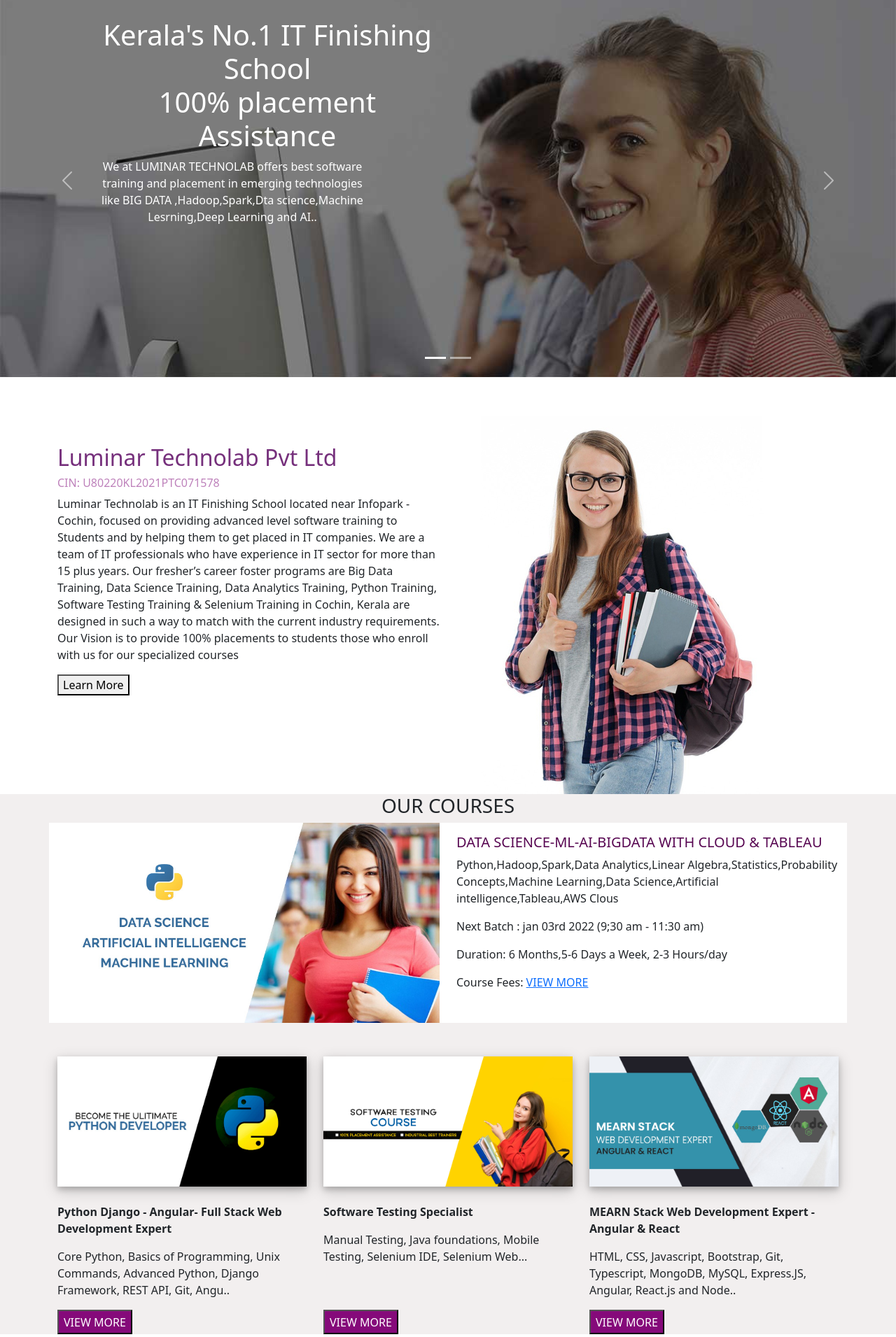
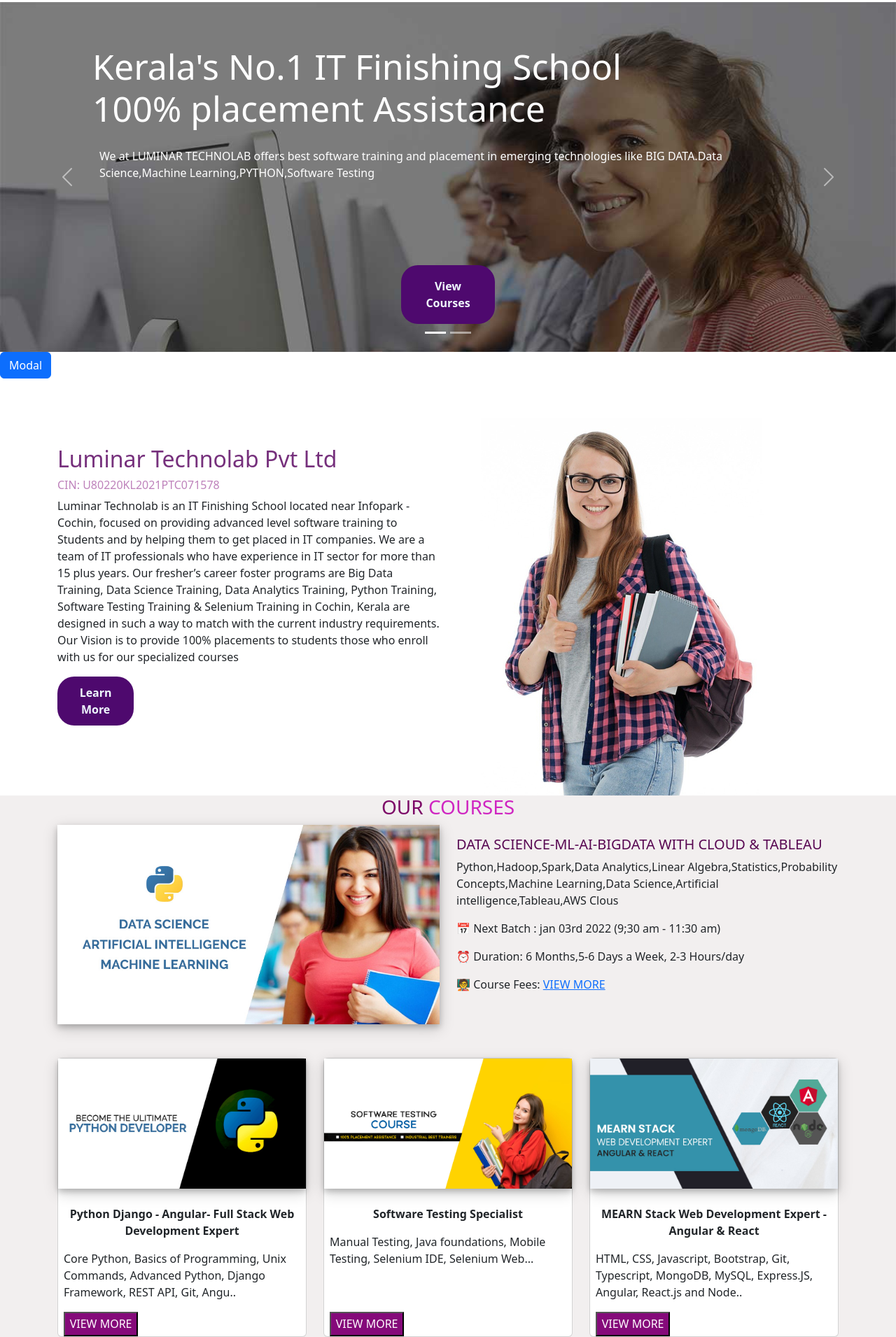
Before and after one commit to snehaprakashm/luminaroldsite, a plain HTML site: page navindex.html in a window 1280 px wide. Shown: the part 123-2034 px from the top of the page at 70% size. Drawn offline with nearby package versions, Linux system fonts and the light colour scheme.

Commit message:
lumi site

```diff
--- a/lumi.css
+++ b/lumi.css
@@ -1,22 +1,24 @@
+/*
 .heading {
-    margin-left: -60px;
-    top:-453px;
-    position: absolute;
+    margin-left: -65px;
+    top:300px
+   position: absolute;
+   width: 600px;
 
-}
 
-.heading{
-width: 500px;
-}
-.p2{
-    width: 400px;
 }
 .secndhead {
     margin-left:-50px;
-    top:-460px;
+    top:-368px;
     position: absolute;
-    width: 500px;
-}
+    width: 700px;
+
+}*/
+
+
+
+
+
 h2{
     color: rgba(89, 5, 97, 0.829);
 }
@@ -28,6 +30,7 @@ button{
 }
 .im1{
     width:100%;
+    box-shadow: 0 4px 8px 0 rgba(0, 0, 0, 0.2), 0 6px 20px 0 rgba(0, 0, 0, 0.19);
 }
 h5{
     color: rgb(88, 7, 82);
@@ -65,3 +68,90 @@ box-shadow: 0 4px 8px 0 rgba(0, 0, 0, 0.2), 0 6px 20px 0 rgba(0, 0, 0, 0.19);
     margin-top: 48px;
     color: white;
 }
+h3{
+    text-align: center;
+}
+.l1{
+
+        background-color: rgb(78, 9, 110);
+        width: 20%;
+        font-weight: bolder;
+        border:rgb(103, 13, 145) ;
+        border-radius: 24px;
+        padding: 2%;
+        color: aliceblue;
+        position: sticky;
+        top: 10px;
+
+}
+.l2{
+
+    background-color: rgb(78, 9, 110);
+    width: 15%;
+    font-weight: bolder;
+    border:rgb(103, 13, 145) ;
+    border-radius: 24px;
+    padding: 2%;
+    color: aliceblue;
+    position: sticky;
+    top: 10px;
+
+}
+.lm1{
+    height: 500px;
+    width: 100%;
+}
+#r1:hover{
+    box-shadow: 0 0 10px rgba(0,0,0,0.6);
+    -moz-box-shadow: 0 0 10px rgba(0,0,0,0.6);
+    -webkit-box-shadow: 0 0 10px rgba(0,0,0,0.6);
+    -o-box-shadow: 0 0 10px rgba(0,0,0,0.6);
+      scale: 1.01;
+  }
+  #top1{
+    height: 2.5px;
+  }
+.hh1 h1{
+    margin-left: -60px;
+    font-size: 50px;
+    position: absolute;
+    top: -294px;
+    text-align: start;
+}
+.hh1{
+    width: 550px;
+}
+.hh1 p{
+    text-align: start;
+}
+.pp1{
+    text-align: start;
+    position: absolute;
+    top: -148px;
+    left: -50px;
+  }
+  .hh2 h1{
+    margin-left: -60px;
+    font-size: 50px;
+    position: absolute;
+    top: -306px;
+    text-align: start;
+  }
+  .pp2
+{
+  text-align: start;
+  position: absolute;
+  top: -178px;
+  left: -55px;
+}
+.card:hover{
+    box-shadow: 0 0 10px rgba(0,0,0,0.6);
+    -moz-box-shadow: 0 0 10px rgba(0,0,0,0.6);
+    -webkit-box-shadow: 0 0 10px rgba(0,0,0,0.6);
+    -o-box-shadow: 0 0 10px rgba(0,0,0,0.6);
+      scale: 1.01;
+  }
+
+ .head3{
+
+ }
--- a/index.html
+++ b/navindex.html
@@ -16,6 +16,16 @@
 </head>
 
 <body>
+  <div style="background-color: rgb(123, 3, 123); ">
+    <div class="row" id="top1">
+      <div class="col-lg-6 text-white pl-1" >Have any question? +91 8086 651 651</div>
+      <div class="col-lg-6 text-white " id="h1">
+       <i class="fa-solid fa-phone"> +91 8086 651 651</i>&nbsp;
+       <i class="fa-solid fa-envelope"></i>&nbsp;<p style="display: inline; font-size: 13px;">contact@luminartechnolab.com</p>
+      </div>
+    </div>
+      <br>
+    </div>
   <nav class="navbar navbar-expand-lg " style="background-color:white ;">
     <div class="container-fluid">
       <a class="navbar-brand" href="#"> <img src="./images/download (1).jpg" style="width:270px" alt=""></a>
@@ -62,24 +72,25 @@
     </div>
     <div class="carousel-inner">
       <div class="carousel-item active">
-        <img src="./images/carousellumi.jpg " class="d-block w-100" alt="...">
+        <img class="lm1" src="./images/carousellumi.jpg " class="d-block w-100" alt="...">
         <div class="carousel-caption d-none d-md-block">
-          <div class="heading">
+          <div class="hh1">
             <h1>Kerala's No.1 IT Finishing School <br>100% placement Assistance</h1>
-            <p class="p2">We at LUMINAR TECHNOLAB offers best software training and placement in emerging technologies
-              like BIG DATA
-              ,Hadoop,Spark,Dta science,Machine Lesrning,Deep Learning and AI..</p>
+            <p class="pp1"> We at LUMINAR TECHNOLAB offers best software training and placement in emerging technologies like BIG
+              DATA.Data Science,Machine Learning,PYTHON,Software Testing</p>
           </div>
+          <button class="l2">View Courses</button>
         </div>
       </div>
       <div class="carousel-item">
-        <img src="./images/luminarcarousel.jpg" class="d-block w-100" alt="...">
+        <img class="lm1" src="./images/luminarcarousel.jpg" class="d-block w-100" alt="...">
         <div class="carousel-caption d-none d-md-block ">
-          <div class="secndhead">
-            <h1>Data Sience,ML &AI <br>Big Data-Hadoop and Spark <br>Python Data Science</h1>
-            <p class="p2">We at LUMINAR TECHNOLAB offers best software training and placement in emerging technologies like BIG
-              DATA.Data Science,Machine Learning,PYTHON,Software Testing.</p>
+          <div class="hh2">
+            <h1 id="hh2">Data Sience,ML &AI Big Data-Hadoop and Spark Python Data Science</h1>
+            <p class="pp2">We at LUMINAR TECHNOLAB offers best software training and placement in emerging technologies
+              like BIG DATA,Hadoop,Spark,Dta science,Machine Lesrning,Deep Learning and AI...</p>
           </div>
+          <button class="l2">View Courses</button>
         </div>
       </div>
     </div>
@@ -91,7 +102,48 @@
       <span class="carousel-control-next-icon" aria-hidden="true"></span>
       <span class="visually-hidden">Next</span>
     </button>
+
   </div>
+  <button type="button" class="btn btn-primary" data-bs-toggle="modal" data-bs-target="#exampleModal">
+    Modal
+  </button>
+    <!-- Modal -->
+<div class="modal fade" id="exampleModal" tabindex="-1" aria-labelledby="exampleModalLabel" aria-hidden="true">
+  <div class="modal-dialog">
+    <div class="modal-content">
+
+      <div class="modal-body">
+        <h5><b>Getting training Quote for free</b></h5>
+        <form action="">
+          <input type="text" placeholder="Name" style="border: none;">
+          <hr>
+          <input type="text" placeholder="Email" style="border: none;">
+          <hr>
+          <input type="number" placeholder="Phone number" style="border: none;">
+          <hr>
+          <label for="">Select course intrested in</label>
+          <select name="" id="">
+            <option value="Select course intrested in"></option>
+            <option value="DS">Data Science - ML - AI - Big Data with Cloud</option>
+            <option value="Python">Python Django - Angular- Full Stack Web Development Expert</option>
+            <option>MEARN Stack Web Development Expert - Angular  React</option>
+            <option>Business Analytics - Power BI  Tableau</option>
+            <option value="Sotfware Testing">Software Testing Specialist</option>
+            <option>Android Developer Expert Training In Kochi- Flutter</option>
+          </select>
+          <hr>
+          <input type="text" placeholder="City" style="border: none;">
+          <hr>
+          <textarea name="" id="" cols="50" rows="3" placeholder="Comments" style="border: none;"></textarea>
+          <hr>
+          <button style="background-color: rgb(76, 11, 138); color: #fff; border: none;">Submit</button>
+        </form>
+      </div>
+
+    </div>
+  </div>
+</div>
+
   <div class="container w-100">
   <div class="row  mt-5 ">
     <div class=" col-lg-6 col-sm-12 mt-5">
@@ -105,56 +157,62 @@
         Training & Selenium Training in Cochin, Kerala are designed in such a way to match with the current industry
         requirements. Our Vision is to provide 100% placements to students those who enroll with us for our specialized
         courses</p>
-        <button>Learn More</button>
+        <button class="l1">Learn More</button>
     </div>
+
     <div class=" col-lg-6 col-sm-12 mt-2">
       <img id="p1" src="./images/qq.jpg" alt="">
     </div>
   </div>
 </div>
 <div class="bck">
-  <h3 class="text-center ">OUR COURSES</h3>
+  <h3 style="color:rgb(124, 8, 103)">OUR <span style="color:rgb(207, 37, 193) "> COURSES</span> </h3>
   <div class="container w-100">
-    <div class="row">
-      <div class="col-6">
+    <div class="row" id="r1">
+      <div class="col-lg-6 col-md-12">
         <img class="im1" src="./images/data-science-1588143159.jpg" alt="">
       </div>
-      <div class="col-6">
+      <div class="col-lg-6 col-md-12">
 
       <h5 class="dat mt-3">DATA SCIENCE-ML-AI-BIGDATA WITH CLOUD & TABLEAU</h5>
       <p>Python,Hadoop,Spark,Data Analytics,Linear Algebra,Statistics,Probability Concepts,Machine Learning,Data Science,Artificial intelligence,Tableau,AWS Clous</p>
-     <p>Next Batch : jan 03rd 2022 (9;30 am - 11:30 am)</p>
-     <p>Duration: 6 Months,5-6 Days a Week, 2-3 Hours/day</p>
-     <P>
-     Course Fees: <a href="">VIEW MORE</a>  </P>
+     <p>📅 Next Batch : jan 03rd 2022 (9;30 am - 11:30 am)</p>
+     <p>⏰ Duration: 6 Months,5-6 Days a Week, 2-3 Hours/day</p>
+     <P>🧑‍🏫 Course Fees: <a href="">VIEW MORE</a>  </P>
     </div>
     </div>
   </div>
 
   <div class="container w-100">
-    <div class="row ">
-      <div class="col-4 mt-5 ">
+    <div class="row " >
+      <div class="col-lg-4 col-md-6 col-sm-12 mt-5 ">
+        <div class="card">
         <img class="im2" src="./images/python-1588143191.jpg" alt="">
-        <p class="head1  mt-4"> <strong>Python Django - Angular- Full Stack Web Development Expert </strong> </p>
-        <p>Core Python, Basics of Programming, Unix Commands, Advanced Python, Django Framework, REST API, Git, Angu..</p>
-        <button class="b2">VIEW MORE</button>
-      </div>
-      <div class="col-4 mt-5 ">
-        <img class="im3" src="./images/st-1588580359.jpg" alt="">
-        <p class="head2 mt-4"> <strong>Software Testing Specialist</strong> </p>
-        <p>Manual Testing, Java foundations, Mobile Testing, Selenium IDE, Selenium Web...</p>
-        <button class="b3">VIEW MORE</button>
-      </div>
-      <div class="col-4 mt-5 ">
-        <img class="im4" src="./images/mongo-1623825586.jpg" alt="">
-        <p class="head3 mt-4"><strong>MEARN Stack Web Development Expert - Angular & React</strong></p>
-        <p>HTML, CSS, Javascript, Bootstrap, Git, Typescript, MongoDB, MySQL, Express.JS, Angular, React.js and Node..</p>
-        <button class="b2">VIEW MORE</button>
+        <p class="head1  mt-4 text-center"> <strong>Python Django - Angular- Full Stack Web Development Expert </strong> </p>
+        <p class="pa3 ms-2">Core Python, Basics of Programming, Unix Commands, Advanced Python, Django Framework, REST API, Git, Angu..</p>
+        <button class="b2 ms-2">VIEW MORE</button>
       </div>
     </div>
+      <div class="col-lg-4 col-md-6 col-sm-12 mt-5 ">
+        <div class="card">
+        <img class="im3" src="./images/st-1588580359.jpg" alt="">
+        <p class="head2 mt-4 text-center"> <strong>Software Testing Specialist</strong> </p>
+        <p class="pa3 ms-2">Manual Testing, Java foundations, Mobile Testing, Selenium IDE, Selenium Web...</p>
+        <button class="b3 ms-2">VIEW MORE</button>
+      </div>
+    </div>
+      <div class="col-lg-4 col-md-6 col-sm-12 mt-5 ">
+        <div class="card">
+        <img class="im4" src="./images/mongo-1623825586.jpg" alt="">
+        <p class="head3 mt-4 text-center"><strong>MEARN Stack Web Development Expert - Angular & React</strong></p>
+        <p class="pa3 ms-2" >HTML, CSS, Javascript, Bootstrap, Git, Typescript, MongoDB, MySQL, Express.JS, Angular, React.js and Node..</p>
+        <button class="b2 ms-2">VIEW MORE</button>
+      </div>
+    </div>
+    </div>
   </div>
+</div>
 
-</div>
 
 
 </div>
```
